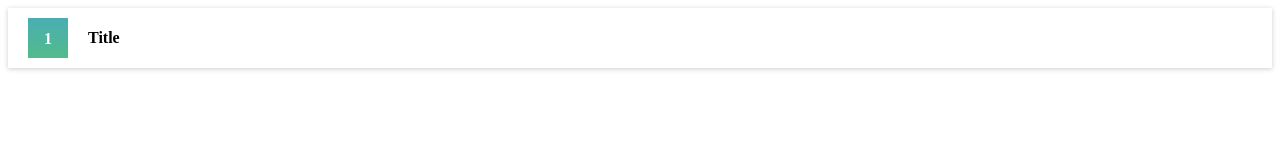
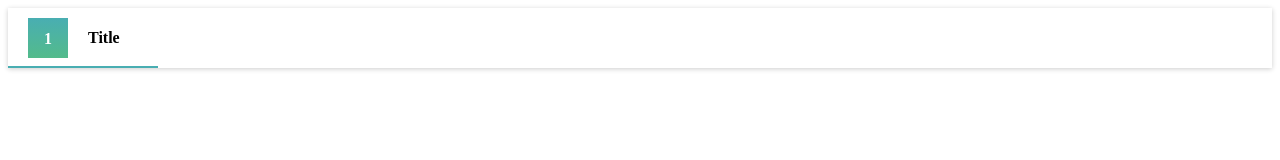
Before and after one commit to agne-zavackyte/CCT-Lab-Task, a React (Create React App) app: page / in a window 1280 px wide. Shown: the top 160 px of the page. Built offline with nearby package versions, Linux system fonts and the light colour scheme.

Commit message:
pseudo-element ::after added to style in ListItemBlock

```diff
--- a/src/components/ListItemBlock.style.js
+++ b/src/components/ListItemBlock.style.js
@@ -4,6 +4,7 @@ import checkmark from "../assets/checkmark.png";
 export const TaskBlock = styled.div`
  width: 100%;
  display: flex;
+ position: relative;
  align-items: center;
 
  :not(:last-child) {
@@ -16,6 +17,17 @@ export const TaskBlock = styled.div`
  cursor: pointer;
  box-shadow: 0px 1px 5px 0px rgba(0, 0, 0, 0.2);
  box-sizing: border-box;
+
+ ::after {
+  content: "";
+  position: absolute;
+  bottom: 0;
+  left: 0;
+  height: 2px;
+  width: ${(props) => (props.isActive ? "240px" : "150px")};
+  background-color: rgba(73, 174, 178, 1);
+  transition: 0.5s ease-in-out;
+ }
 `;
 
 export const TaskId = styled.span`
--- a/src/components/ListItemBlock.tsx
+++ b/src/components/ListItemBlock.tsx
@@ -5,7 +5,7 @@ const ListItemBlock = () => {
  const [display, setDisplay] = useState(false);
  return (
   <>
-   <S.TaskBlock onClick={() => setDisplay(!display)}>
+   <S.TaskBlock isActive={display} onClick={() => setDisplay(!display)}>
     <S.TaskId>1</S.TaskId>
     <div>Title</div>
    </S.TaskBlock>
```
